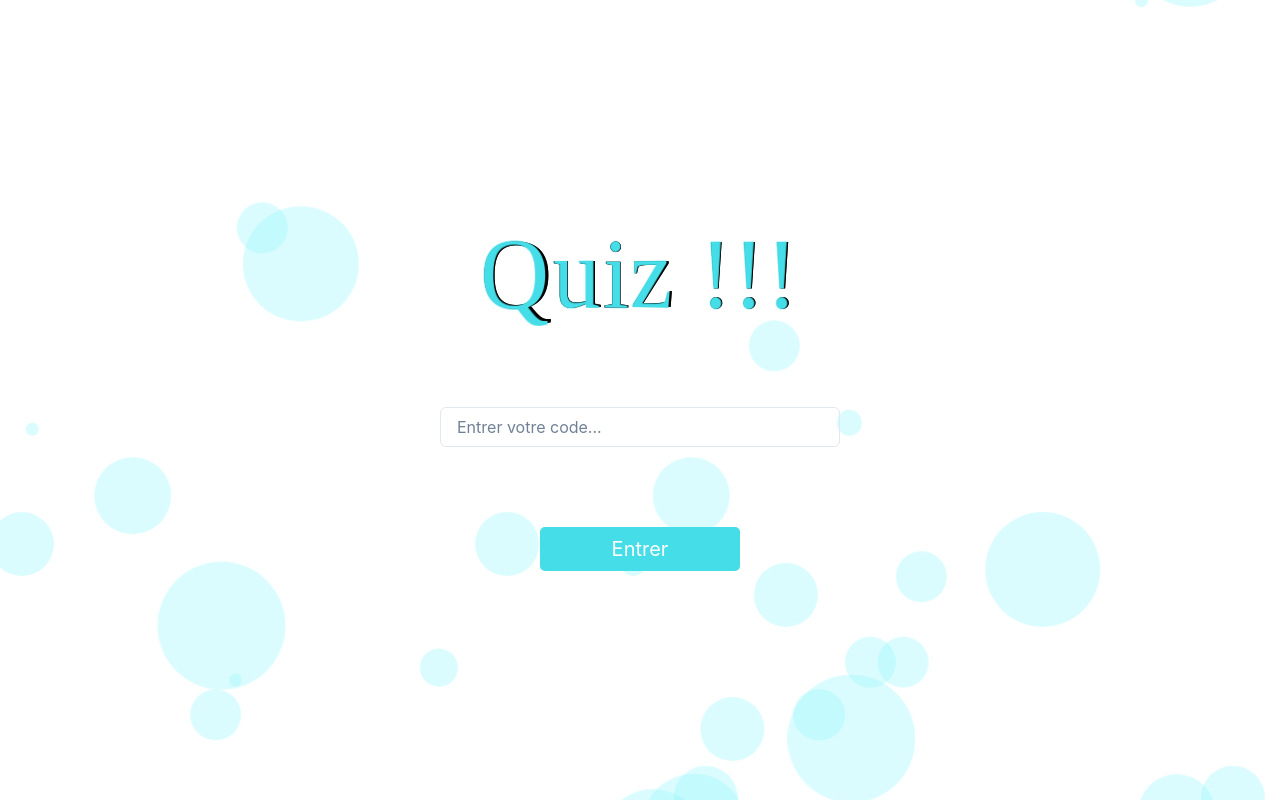
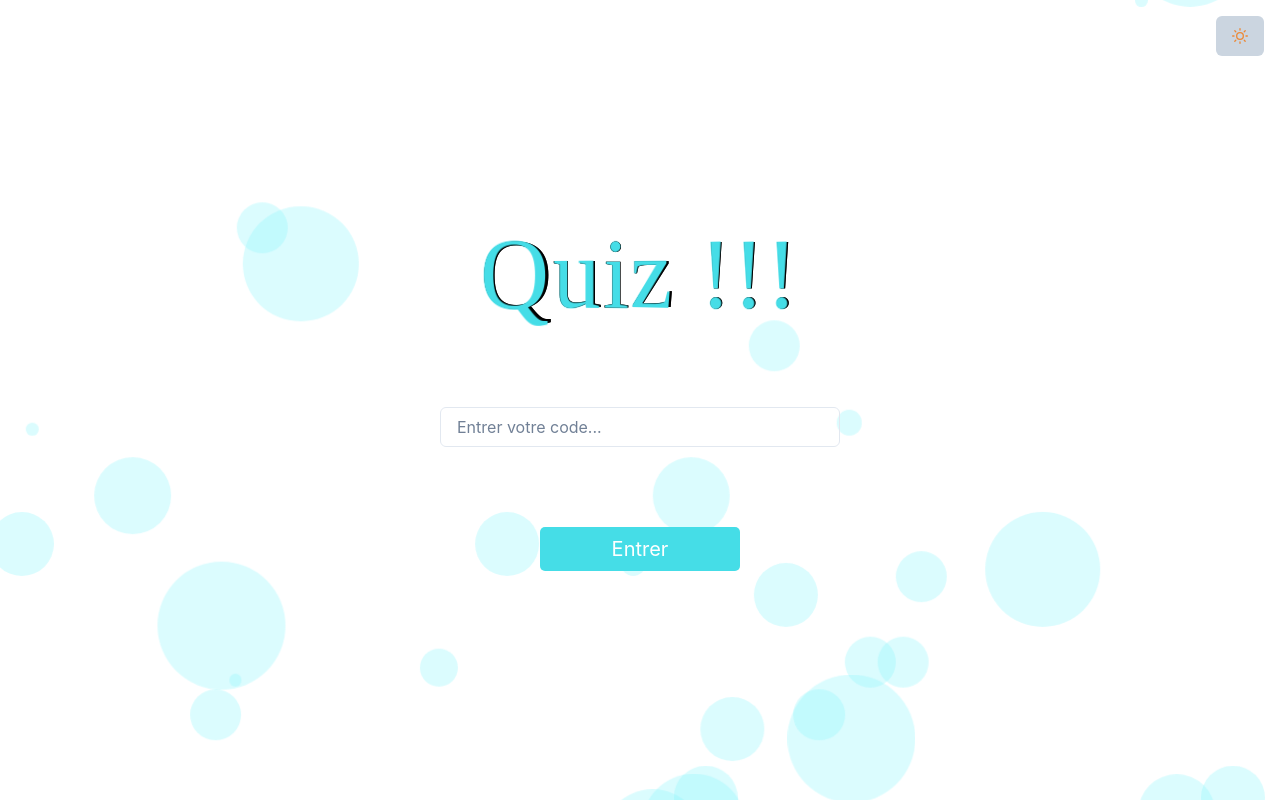
Before and after one commit to ahmedKhaireddine/Quiz-front-end, a React (Create React App) app: page /game in a window 1280 px wide. Built offline with nearby package versions, Linux system fonts and the light colour scheme; a web font is replaced by a local one.

Commit message:
Add ToggleMode on Centered.... components and changing of ToggleMode style

```diff
--- a/src/components/ToggleMode.jsx
+++ b/src/components/ToggleMode.jsx
@@ -13,9 +13,9 @@ const ToggleMode = () => {
             right="0"
             m="1rem"
             zIndex="10"
-            bg={colorMode === "dark" ? "#242233" : "#e6e6e6"}
+            bg={colorMode === "dark" ? "#718096" : "#CBD5E0"}
         >
-            {colorMode === "light" ? <SunIcon color="orange.400"/> : <MoonIcon color="yellow.300"/>}
+            {colorMode === "dark" ? <MoonIcon color="yellow.300"/> : <SunIcon color="orange.400"/>}
         </Button>
     )
 }
--- a/src/components/layouts/CenteredElementsLayout.jsx
+++ b/src/components/layouts/CenteredElementsLayout.jsx
@@ -1,10 +1,12 @@
 import React from "react"
 
 import { Container } from  "../../styles/CenteredElementsLayoutStyled"
+import ToggleMode from "../ToggleMode"
 
 const CenteredElementsLayout = ({children}) => {
     return (
         <Container>
+            <ToggleMode />
             {children}
         </Container>
     )
```
